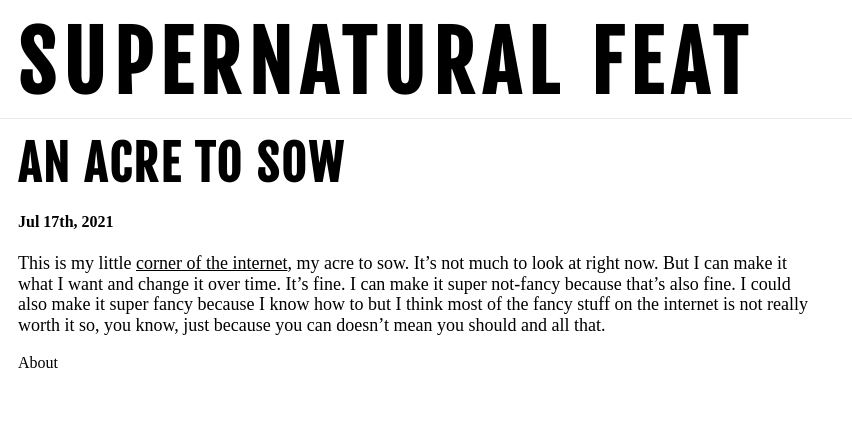
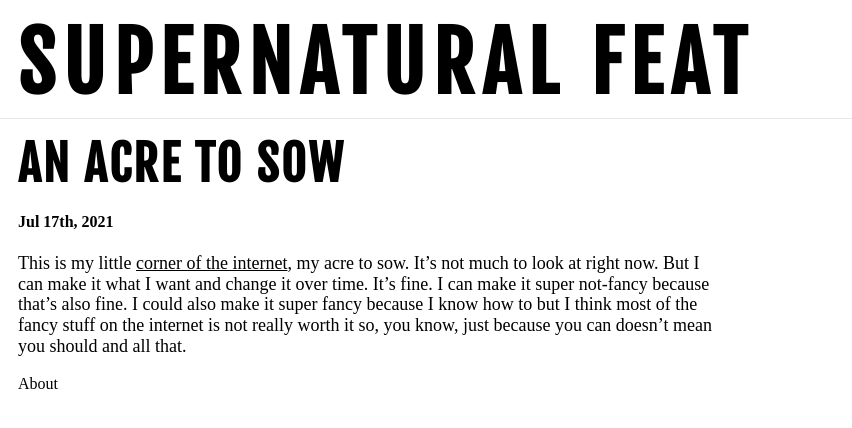
Before and after one commit to jgoggles/jgoggles.github.io, a Jekyll site: the page built from _posts/2021-07-17-an-acre-to-sow.md, in a window 1280 px wide. Shown: the top 428 px of the page, without its empty margins (0-852 px from the left). Built offline with Jekyll 4.4.1, drawn with Linux system fonts in a browser that asks for light colours.

Commit message:
Add width for lg screen (#2)

```diff
--- a/_sass/_base.scss
+++ b/_sass/_base.scss
@@ -6,10 +6,6 @@ a {
 }
 a:hover {
   color: #808080;
-}
-body {
-  margin: 0;
-  padding: 0;
 }
 h1,
 h2 {
@@ -32,9 +28,6 @@ h2 {
 header {
   border-bottom: 1px solid #e8e8e8;
   padding: 18px 18px 8px 18px;
-}
-span.date {
-  font-size: 12px;
 }
 
 .container {
--- a/_sass/_lg-screen.scss
+++ b/_sass/_lg-screen.scss
@@ -8,4 +8,8 @@
     font-size: 3em;
     letter-spacing: 0.05em;
   }
+
+  .blog-post-container {
+    width: 700px;
+  }
 }
```
